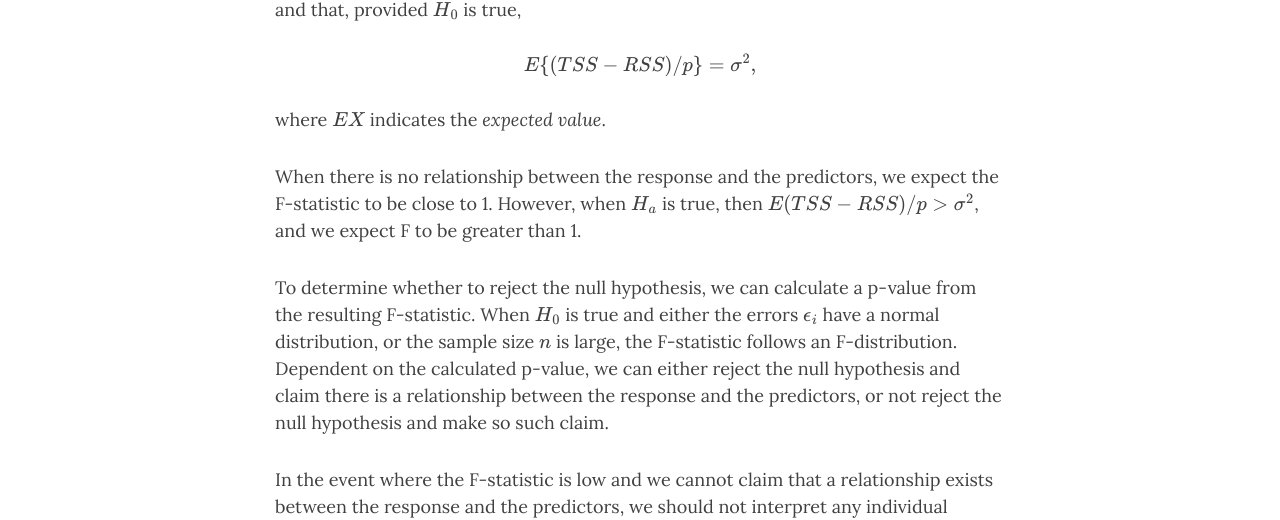
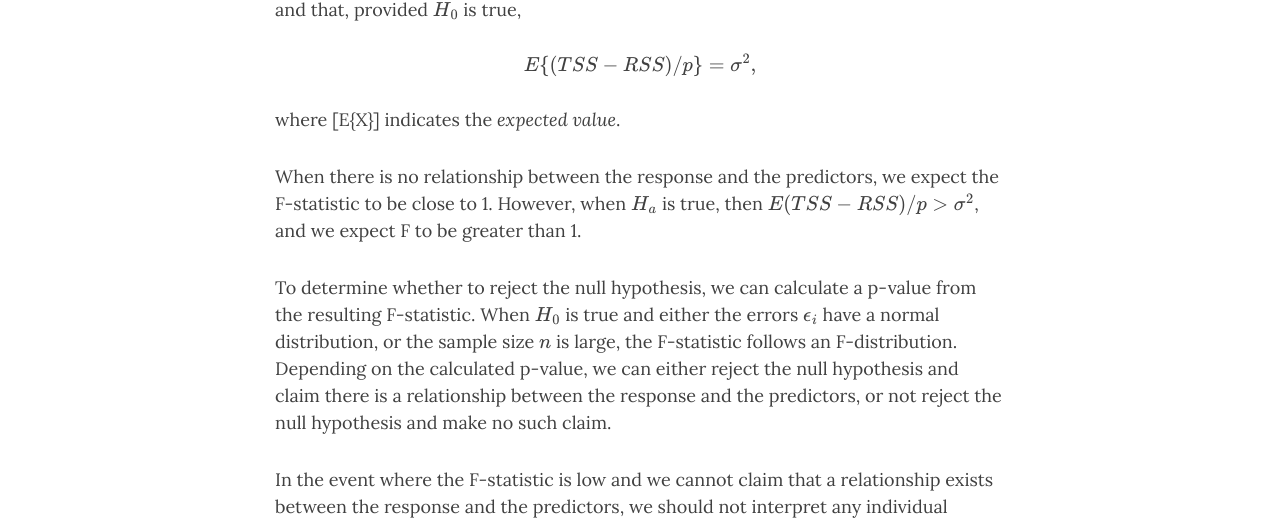
Before and after one commit to ethanwicker/ethanwicker.github.io, a Jekyll site: the page built from _posts/2021-01-08-multiple-linear-regression-001.md, in a window 1280 px wide and 900 px high, scrolled down 5569 px. Shown: the part 154-674 px from the top of the window. Built offline with Jekyll 4.4.1, drawn with Linux system fonts in a browser that asks for light colours; nearby versions of some CDN libraries; formulas are drawn with MathJax 3.

Commit message:
Updating post

```diff
--- a/_posts/2021-01-08-multiple-linear-regression-001.md
+++ b/_posts/2021-01-08-multiple-linear-regression-001.md
@@ -164,11 +164,11 @@ E\{(TSS - RSS)/p\} = \sigma^2,
 \end{aligned}
 $$
 
-where $E\{X\}$ indicates the *expected value*.
+where \[E\{X\}\] indicates the *expected value*.
 
 When there is no relationship between the response and the predictors, we expect the F-statistic to be close to 1.  However, when $H_a$ is true, then $E\{(TSS - RSS)/p\} > \sigma^2$, and we expect F to be greater than 1.
 
-To determine whether to reject the null hypothesis, we can calculate a p-value from the resulting F-statistic.  When $H_0$ is true and either the errors $\epsilon_i$ have a normal distribution, or the sample size $n$ is large, the F-statistic follows an F-distribution.  Dependent on the calculated p-value, we can either reject the null hypothesis and claim there is a relationship between the response and the predictors, or not reject the null hypothesis and make so such claim.
+To determine whether to reject the null hypothesis, we can calculate a p-value from the resulting F-statistic.  When $H_0$ is true and either the errors $\epsilon_i$ have a normal distribution, or the sample size $n$ is large, the F-statistic follows an F-distribution.  Depending on the calculated p-value, we can either reject the null hypothesis and claim there is a relationship between the response and the predictors, or not reject the null hypothesis and make no such claim.
 
 In the event where the F-statistic is low and we cannot claim that a relationship exists between the response and the predictors, we should not interpret any individual predictor p-values as significant.
 
```
